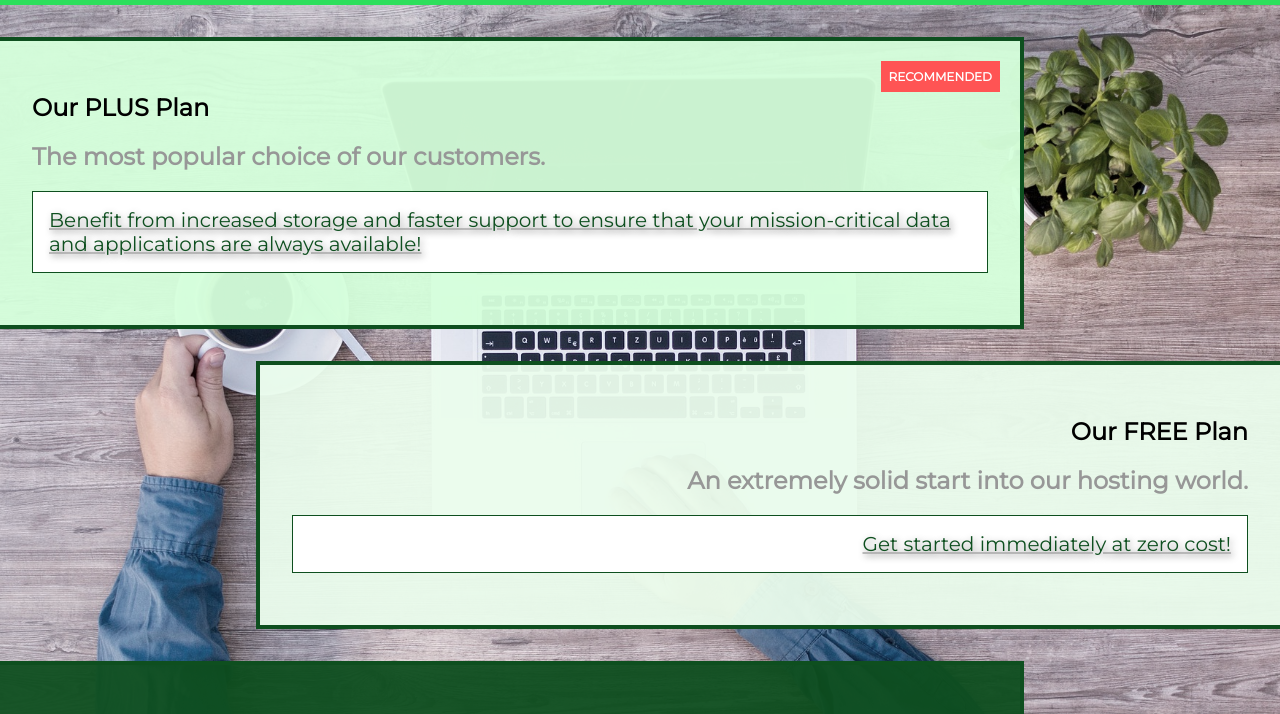
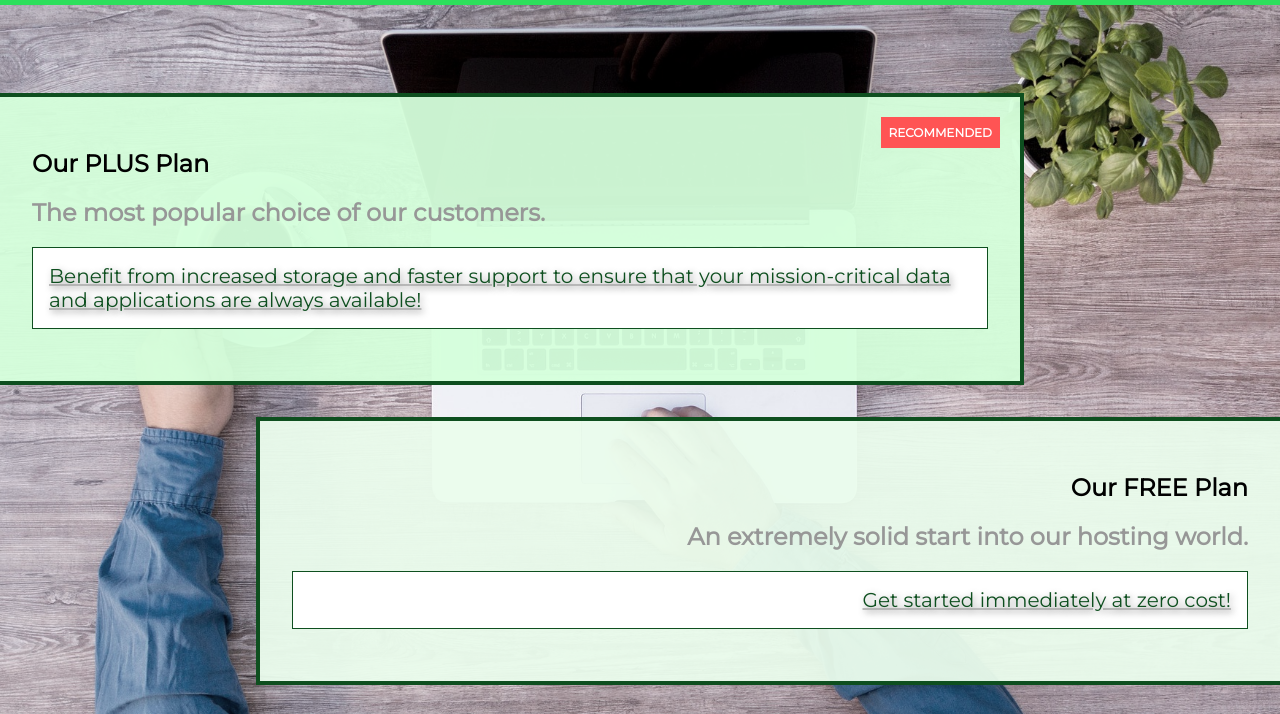
Before and after one commit to PROPVGVNDA/course-project, a plain HTML site: page packages/index.html in a window 1280 px wide. Shown: the part 59-773 px from the top of the page. Drawn offline with Linux system fonts and the light colour scheme.

Commit message:
Added grid to the project

```diff
--- a/shared.css
+++ b/shared.css
@@ -6,14 +6,24 @@
   box-sizing: border-box;
 }
 
+html {
+  height: 100%;
+}
+
 body {
   font-family: "Montserrat", sans-serif;
   margin: 0;
+  display: grid;
+  grid-template-rows: 3.5rem auto fit-content(8rem);
+  height: 100%;
+  grid-template-areas:
+    "header"
+    "main"
+    "footer";
 }
 
 main {
-  min-height: calc(100vh - 3.5rem - 8rem);
-  margin-top: 3.5rem;
+  grid-area: main;
 }
 
 .backdrop {
@@ -129,6 +139,7 @@ main {
   margin-top: 3rem;
   font-weight: bold;
   font-family: Helvetica;
+  grid-area: footer;
 }
 
 .main-footer__links {
```
Also changed, not shown: lol.txt (deleted).
